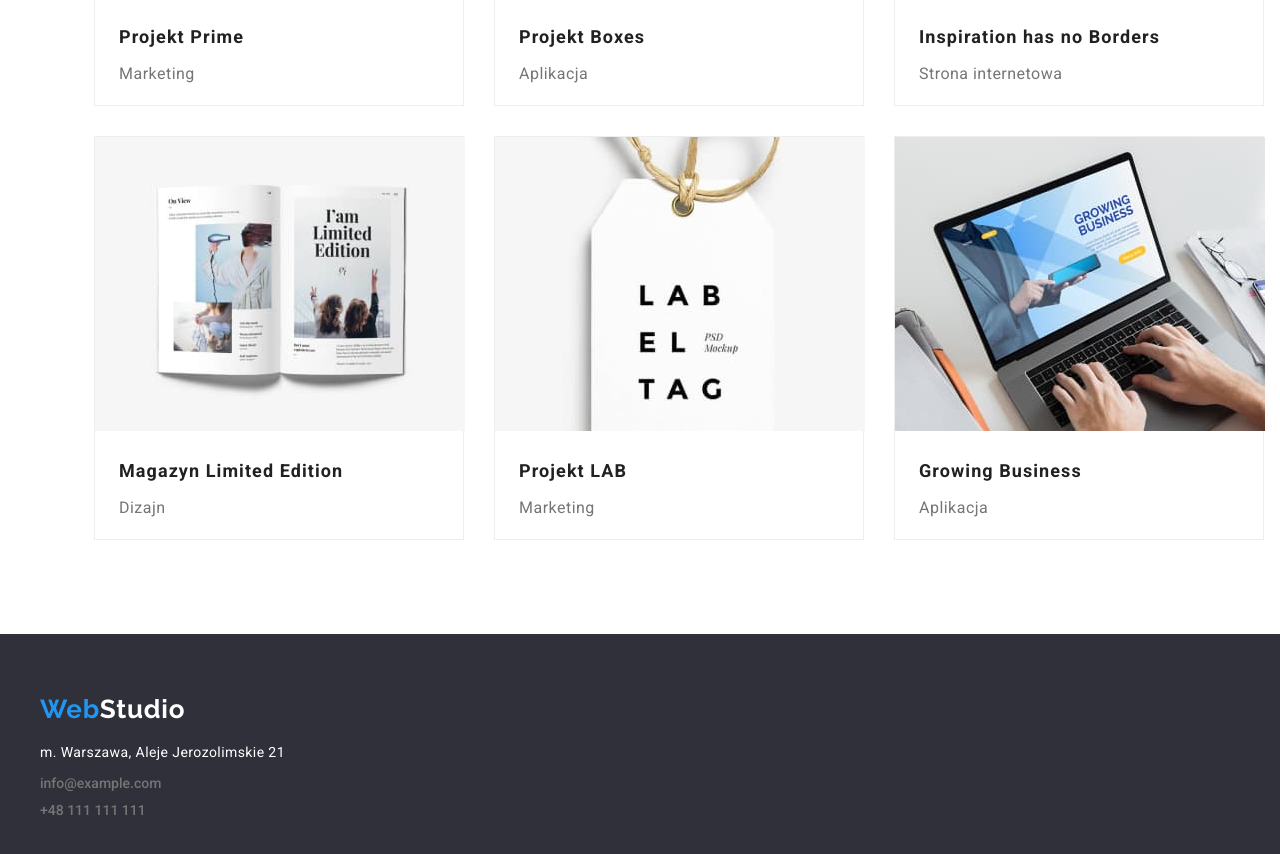
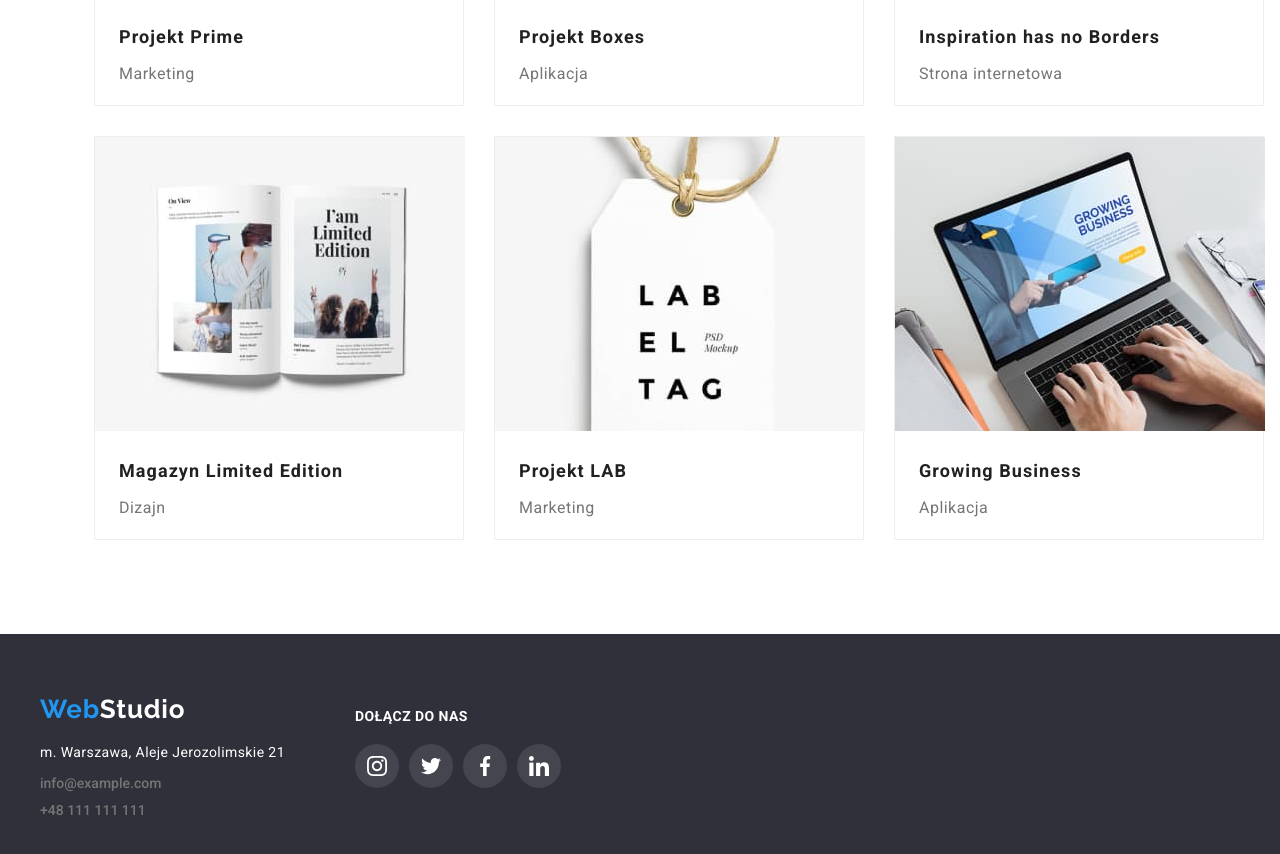
Before and after one commit to jaworskiwojciech/goit-markup-hw-04, a plain HTML site: page portfolio.html in a window 1280 px wide. Shown: the part 1000-1854 px from the top of the page. Drawn offline with Linux system fonts and the light colour scheme.

Commit message:
dodano hover do kafelków w portfolio

```diff
--- a/css/styles.css
+++ b/css/styles.css
@@ -53,6 +53,10 @@ address {
   width: 370px;
   height: 404px;
   border: 1px solid #eeeeee;
+}
+.list-item-box:hover {
+  box-shadow: 0px 1px 1px rgba(0, 0, 0, 0.12), 0px 4px 4px rgba(0, 0, 0, 0.06),
+    1px 4px 6px rgba(0, 0, 0, 0.16);
 }
 
 header {
--- a/portfolio.html
+++ b/portfolio.html
@@ -146,8 +146,9 @@
         </ul>
       </div>
     </main>
-    <footer class="footer-style">
-      <div class="container">
+    <footer>
+      <div class="footer-style container">
+        <div>
           <a href="index.html" class="webstudio"
             >Web<span class="studio-in-footer">Studio</span></a
           >
@@ -161,9 +162,37 @@
               >
             </li>
             <li>
-            <a class="contact-item" href="tel:+48111111111">+48 111 111 111</a>
+              <a class="contact-item" href="tel:+48111111111"
+                >+48 111 111 111</a
+              >
             </li>
           </ul>
+        </div>
+        <div class="footer-social">
+          <p class="join-us">DOŁĄCZ DO NAS</p>
+          <div class="footer-social-inner">
+            <div class="footer-social-background">
+              <svg class="instagram">
+                <use href="/images/icons.svg#icon-instagram-2"></use>
+              </svg>
+            </div>
+            <div class="footer-social-background">
+              <svg class="twitter">
+                <use href="/images/icons.svg#icon-twitter-2"></use>
+              </svg>
+            </div>
+            <div class="footer-social-background">
+              <svg class="facebook">
+                <use href="/images/icons.svg#icon-facebook-2"></use>
+              </svg>
+            </div>
+            <div class="footer-social-background">
+              <svg class="linkedin">
+                <use href="/images/icons.svg#icon-linkedin-2"></use>
+              </svg>
+            </div>
+          </div>
+        </div>
       </div>
     </footer>
   </body>
```
Lines whose indentation alone changed are shown as unchanged.
